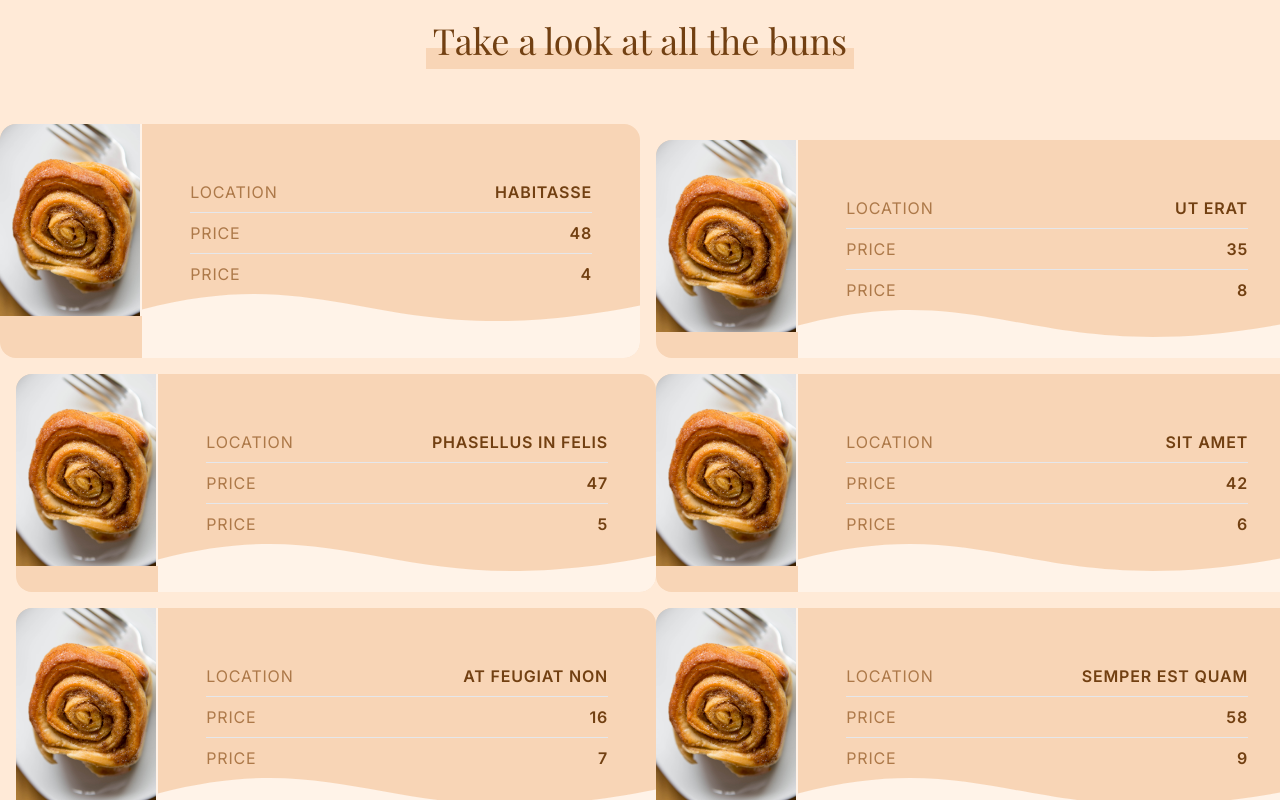
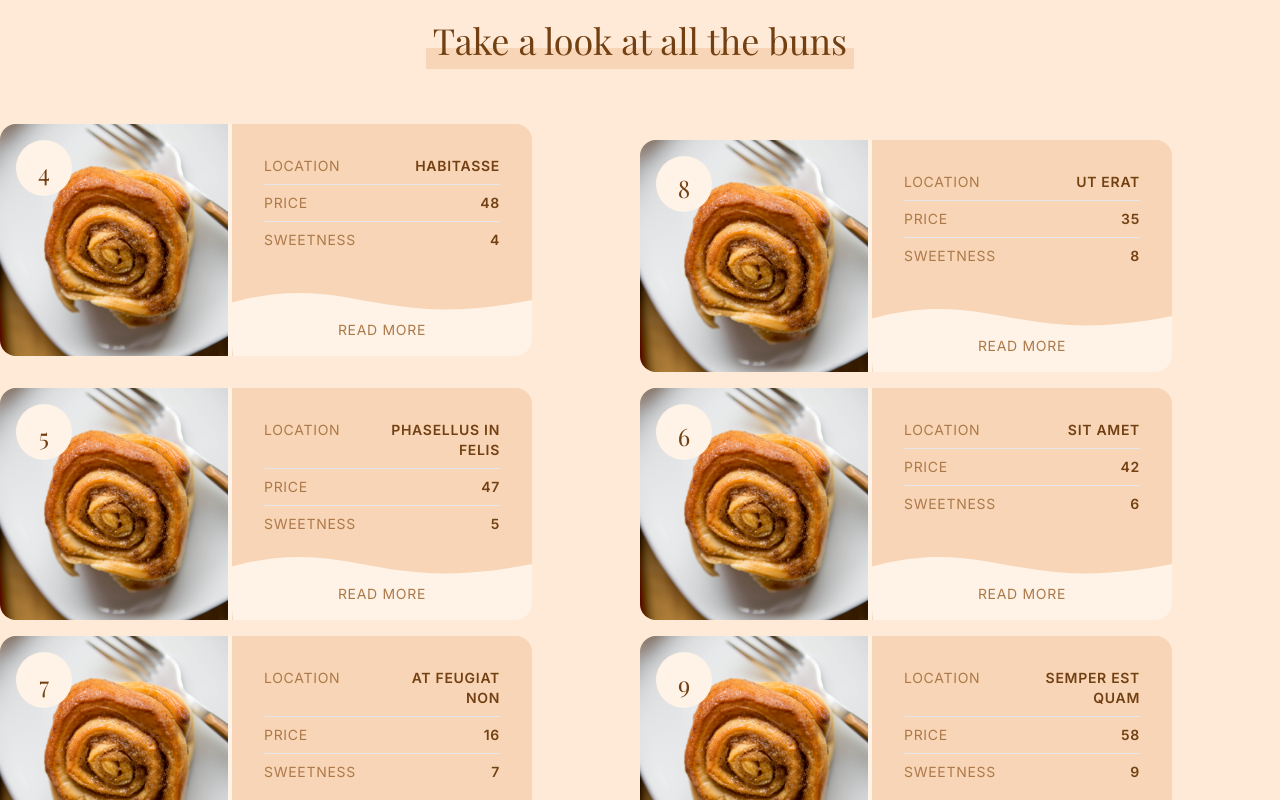
Before and after one commit to rorocc/cinnanom, a Nuxt app: page / in a window 1280 px wide. Shown: the part 700-1500 px from the top of the page. Built offline with nearby package versions, Linux system fonts and the light colour scheme.

Commit message:
cards fix, rating tag added

```diff
--- a/components/cardSmall.vue
+++ b/components/cardSmall.vue
@@ -1,7 +1,9 @@
 <template>
- <div class="card w-full flex">
-   <div class="cardImg w-1/4" />
-   <div class="w-full relative p-12 justify-between ">
+ <div class="card flex">
+   <div class="cardImg flex-none" >
+     <div class="tag">{{ sweetness }}</div>
+   </div>
+   <div class="w-full relative px-8 pt-6 justify-between ">
      <div class="data-block grid grid-cols-2 uppercase tracking-wider">
        <div class="attribute">
          <p>Location</p>
@@ -26,13 +28,16 @@
 
      <div class="data-block grid grid-cols-2 uppercase tracking-wider">
        <div class="attribute">
-         <p>Price</p>
+         <p>Sweetness</p>
        </div>
        <div class="data">
          <p>{{ sweetness }}</p>
        </div>
      </div>
-     <img src="/cardbottom.svg" class="w-full h-auto -bottom-1/5 left-0 absolute" />
+     <div class="w-full h-auto bottom-0 left-0 absolute cursor-pointer" >
+       <p class="absolute left-0 right-0 bottom-1/4 readMore">Read more</p>
+       <img class="w-full" src="/cardbottom.svg" />
+     </div>
    </div>
  </div>
 </template>
@@ -65,17 +70,34 @@ export default {
     @apply text-right;
   }
 
+  .readMore{
+    font-weight: 400;
+    color: #AD7949;
+    @apply uppercase tracking-wider;
+  }
+
   .card{
     background-color: #F8D5B6;
     overflow: hidden;
-    @apply rounded-2xl;
+    width: 532px;
+    height: 232px;
+    @apply rounded-2xl text-sm;
   }
 
   .cardImg{
-    border-right: 2px solid #FFF3E8;
+    border-right: 4px solid #FFF3E8;
     background-image: url("/img/example.jpeg");
     background-size: cover;
     background-position: center;
-    @apply w-48 h-48;
+    width: 232px;
+    height: 232px;
   }
+
+  .tag{
+    background-color: #FFF3E8;
+    color: #724012;
+    font-family: 'Playfair Display', serif;
+    @apply rounded-full p-4 w-14 h-14 m-4 text-2xl proportional-nums;
+  }
+
 </style>
--- a/pages/index.vue
+++ b/pages/index.vue
@@ -11,7 +11,7 @@
     <img src="/divider.svg" class="w-full">
     <section>
       <h1 class="gradient padding"><span>Take a look at all the buns</span></h1>
-      <div class="grid lg:grid-cols-2 grid-cols-1 space-x-4 space-y-4">
+      <div class="grid lg:grid-cols-2 grid-cols-1 space-y-4 justify-around">
         <card-small v-for="rating in data"
                     :bakery="rating.bakery"
                     :price="rating.price"
```
